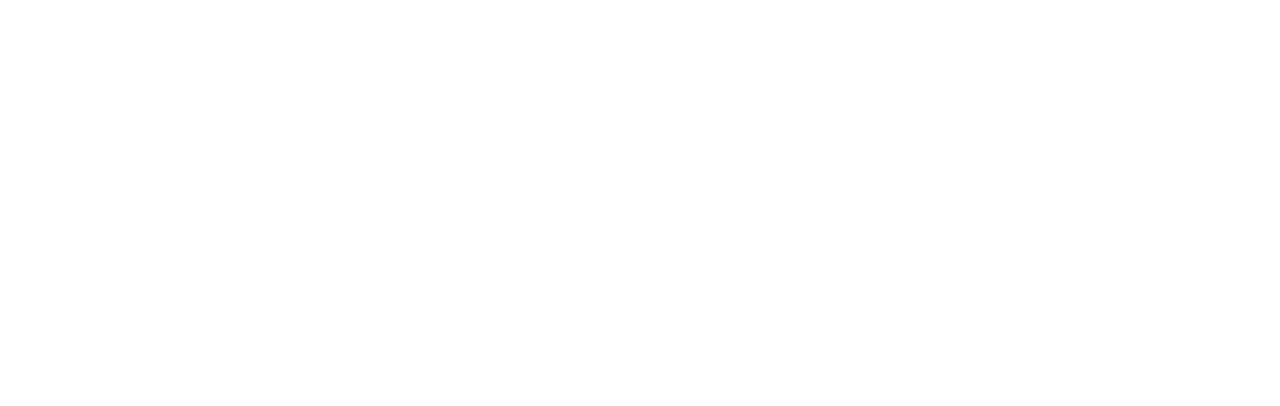
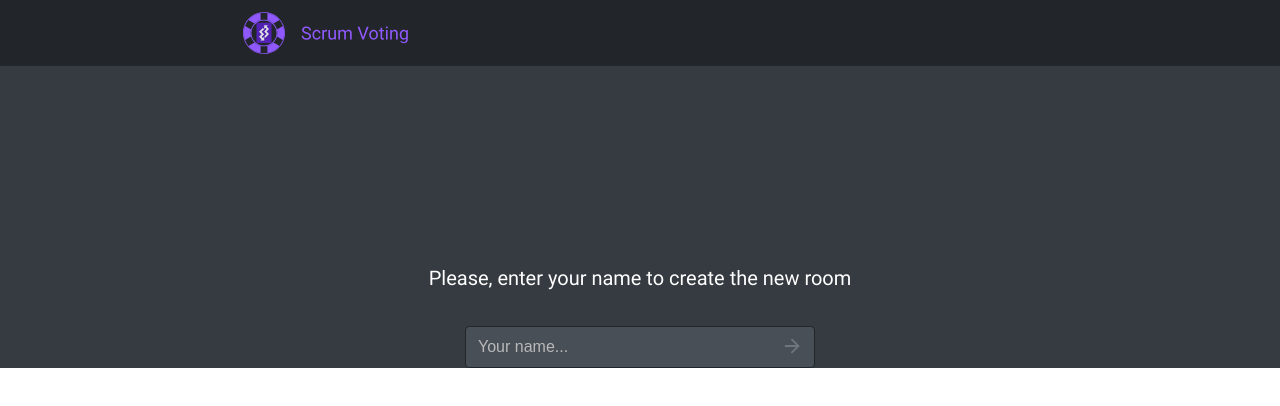
Before and after one commit to vinibanaco/agile-poker, a Next.js app in the folder web/: page / in a window 1280 px wide. Shown: the top 406 px of the page. Built offline with nearby package versions, Linux system fonts and the light colour scheme.

Commit message:
feat(web): add create-room page design

```diff
--- /dev/null
+++ b/web/pages/index.module.css
@@ -0,0 +1,16 @@
+.content {
+  padding-top: 25vh;
+  text-align: center;
+}
+
+.field {
+  display: flex;
+  flex-direction: column;
+
+  font-size: 20px;
+  color: #fff;
+}
+
+.inputWrapper {
+  padding-top: 36px;
+}
--- a/web/pages/index.tsx
+++ b/web/pages/index.tsx
@@ -1,9 +1,33 @@
+import { useCallback, useState } from 'react';
+import type { ChangeEvent } from 'react';
 import type { NextPage } from 'next';
 import Head from 'next/head';
 
 import Layout from '../components/layout';
+import Header from '../components/header';
+import CreateRoomInput from '../components/create-room-input';
+
+import styles from './index.module.css';
+
+const usernameInputId = 'username';
 
 const Home: NextPage = () => {
+  const [usernameInputValue, setUsernameInputValue] = useState('');
+  const [usernameInputLoading, setUsernameInputLoading] = useState(false);
+
+  const handleUsernameInputValueChange = useCallback((event: ChangeEvent<HTMLInputElement>) => {
+    const { value } = event.target;
+    setUsernameInputValue(value);
+  }, []);
+
+  const handleSubmit = useCallback((event: ChangeEvent<HTMLFormElement>) => {
+    event.preventDefault();
+
+    setUsernameInputLoading(true);
+
+    // TODO: send request
+  }, []);
+
   return (
     <Layout>
       <Head>
@@ -13,6 +37,26 @@
           content="The easiest way for you and your team to vote user stories"
         />
       </Head>
+
+      <Header />
+
+      <main className={styles.content}>
+        <form onSubmit={handleSubmit} style={{ display: 'inline-block' }}>
+          {/* eslint-disable-next-line jsx-a11y/label-has-associated-control */}
+          <label htmlFor={usernameInputId} className={styles.field}>
+            Please, enter your name to create the new room
+          </label>
+
+          <div className={styles.inputWrapper}>
+            <CreateRoomInput
+              id={usernameInputId}
+              value={usernameInputValue}
+              onChange={handleUsernameInputValueChange}
+              loading={usernameInputLoading}
+            />
+          </div>
+        </form>
+      </main>
     </Layout>
   );
 };
```
